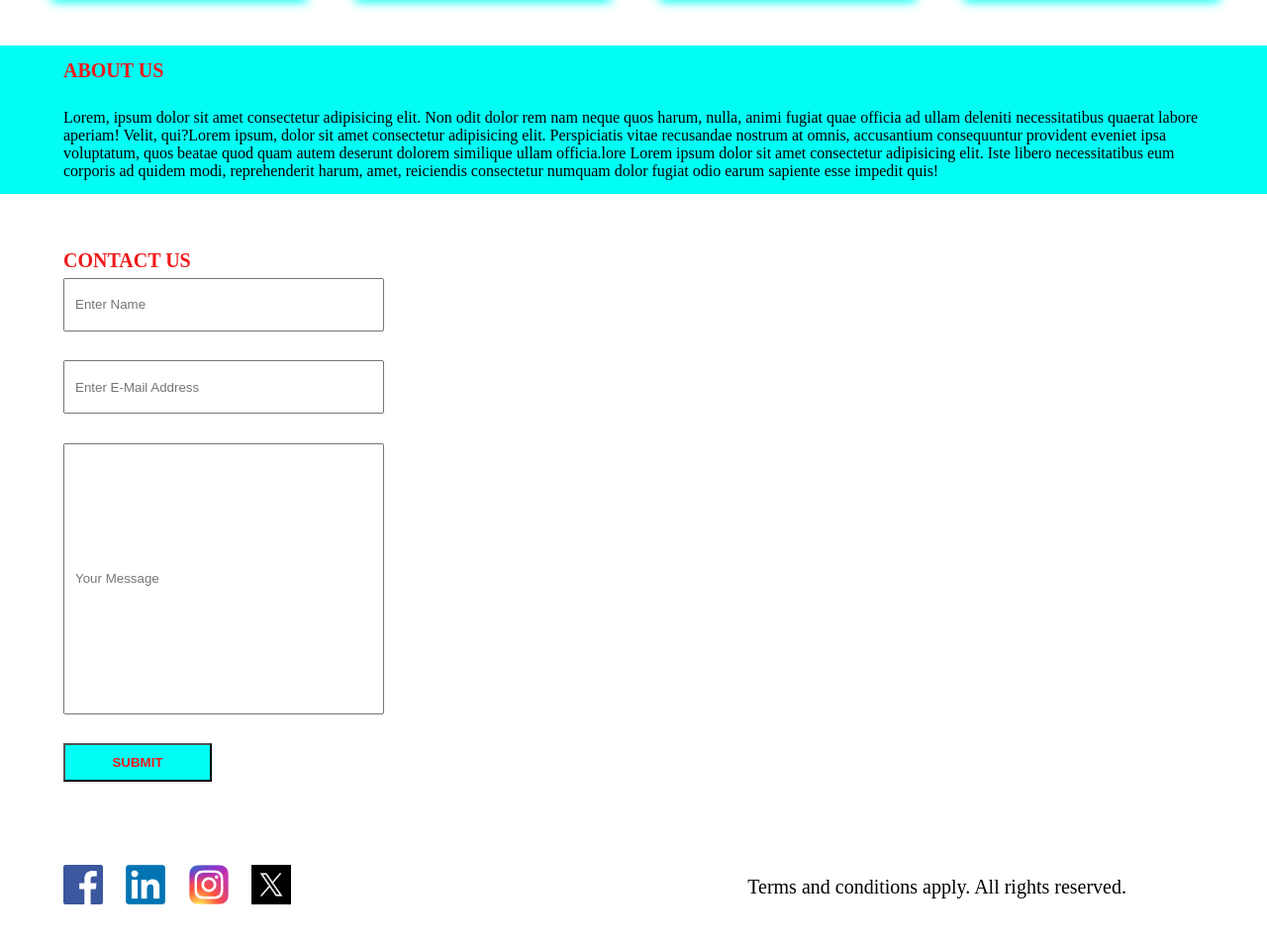
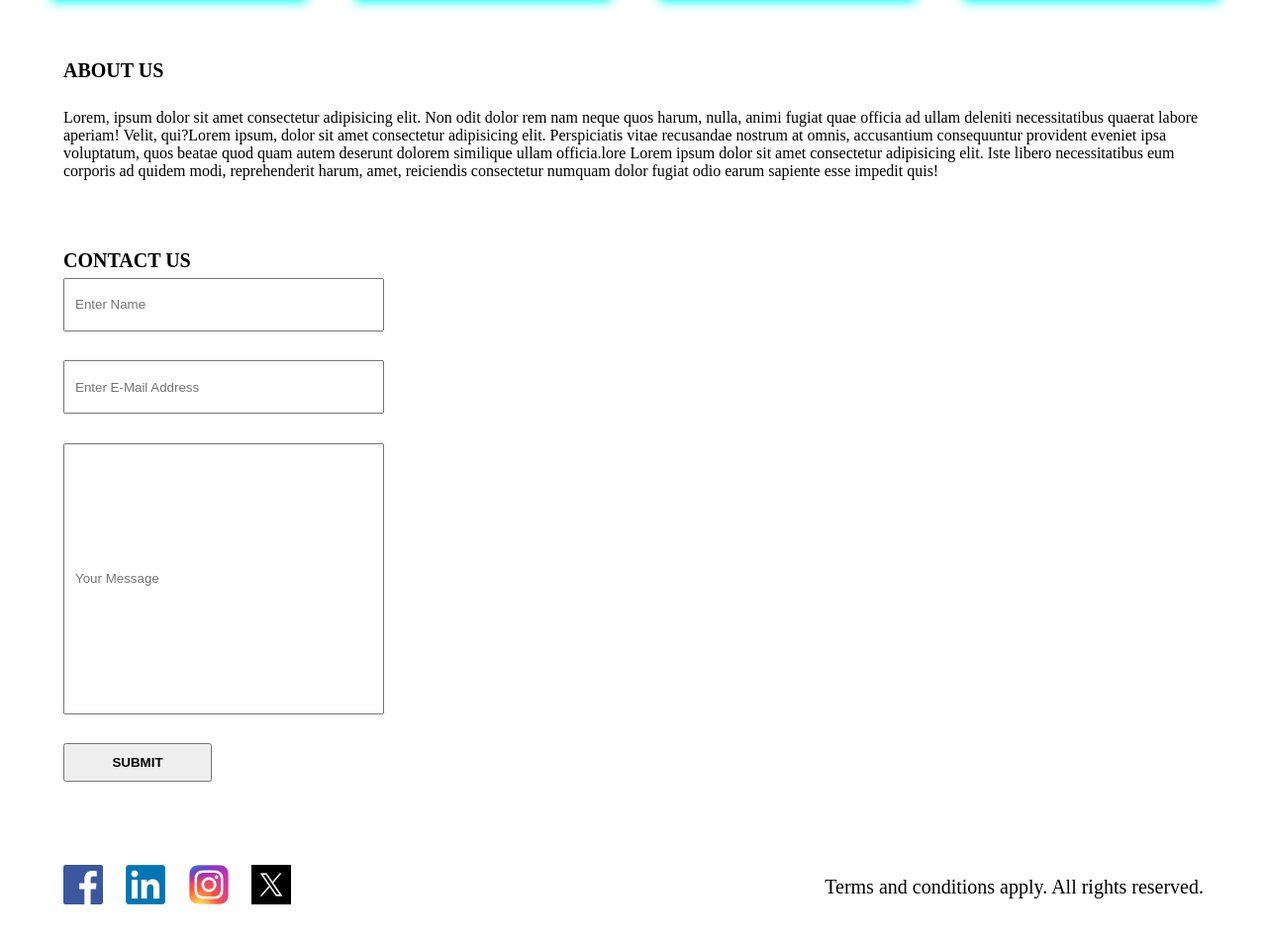
Before and after one commit to sourabhsaha0408/responsive_web_design6, a plain HTML site: page index.html in a window 1280 px wide. Shown: the part 1519-2472 px from the top of the page at 99% size. Drawn offline with Linux system fonts and the light colour scheme.

Commit message:
few changes

```diff
--- a/style.css
+++ b/style.css
@@ -9,7 +9,7 @@
   position: sticky;
   top: 0;
   z-index: 1;
-  background-color: rgb(2, 253, 245);
+  /* background-color: #a85f62; */
 }
 .navigation-bar {
   width: 90%;
@@ -28,7 +28,6 @@
 .navigation-icons {
   font-size: 20px;
   font-weight: bolder;
-  color: #ef1919;
 }
 .heroes-section {
   position: relative;
@@ -68,7 +67,7 @@
 .city-name {
   font-size: 20px;
   font-weight: bolder;
-  color: #ef1919;
+  /* color: #ef1919; */
 }
 .city-description {
   width: 80%;
@@ -110,7 +109,7 @@
   display: flex;
   justify-content: center;
   align-items: center;
-  background-color: rgb(2, 253, 245);
+  /* background-color: rgb(2, 253, 245); */
 }
 .site-history {
   width: 90%;
@@ -122,7 +121,7 @@
 .about-us {
   font-size: 20px;
   font-weight: bolder;
-  color: #ef1919;
+  /* color: #ef1919; */
 }
 .user-data-receiving-section0 {
   display: flex;
@@ -139,7 +138,7 @@
 .contact-us {
   font-size: 20px;
   font-weight: bolder;
-  color: #ef1919;
+  /* color: #ef1919; */
 }
 .user-name-email {
   width: 300px;
@@ -154,9 +153,9 @@
 button {
   width: 150px;
   padding: 10px;
-  background-color: rgb(2, 253, 245);
+  /* background-color: rgb(2, 253, 245); */
   font-weight: bolder;
-  color: #ef1919;
+  /* color: #ef1919; */
 }
 .concluding-bar0 {
   margin-top: 40px;
@@ -182,6 +181,8 @@ button {
   width: 100px;
 }
 .copyright {
+  display: flex;
+  justify-content: right;
   width: 40%;
   font-size: 20px;
 }
```
